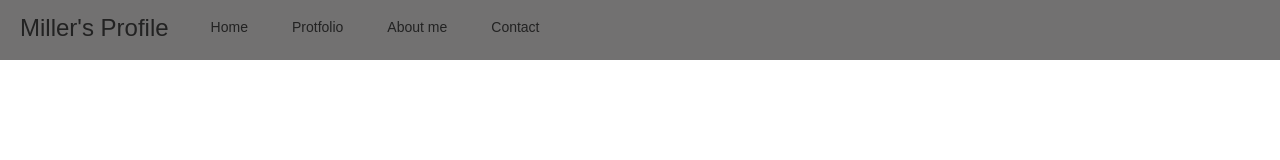
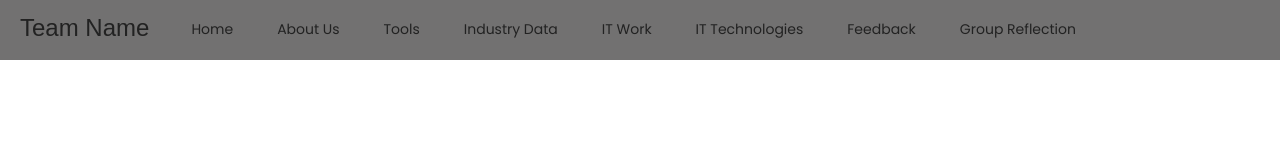
Before and after one commit to Milpz96/Test, a plain HTML site: page index.html in a window 1280 px wide. Drawn offline with Linux system fonts and the light colour scheme.

Commit message:
Update index.html

```diff
--- a/index.html
+++ b/index.html
@@ -1,26 +1,24 @@
-<!DOCTYPE html>
-<html>
+<html lang="en">
 <head>
-      <title></title>
-      <link rel="stylesheet" type="text/css" href="style.css">
-
+    <meta charset="UTF-8">
+    <meta name="viewport" content="width=device-width, initial-scale=1.0">
+    <link rel="stylesheet" href="style.css">
+    <link href="https://fonts.googleapis.com/css2?family=Poppins&display=swap" rel="stylesheet">
+    <title>ExampleOne</title>
 </head>
 <body>
-
-
-<nav>
-    <p>Miller's Profile</p>
-    <ul>
-      <li><a href="index.html">Home</a></li>
-      <li><a href="#">Protfolio</a>
-          <ul>
-              <li><a href="#">Didital Art</a></li>
-              <li><a href="#">Web Dev Art</a></li>
-              <li><a href="#">Video Stuff Art</a></li>
-          </ul>
-      </li>
-      <li><a href="#">About me</a></li>
-      <li><a href="#">Contact</a></li>
-
+    <nav>
+        <p>Team Name</p>
+            <ul>
+                <li><a href="index.html">Home</a></li>
+                <li><a href="aboutus.html">About Us</a></li>
+                <li><a href="tools.html">Tools</a></li>
+                <li><a href="Industrydata.html">Industry Data</a></li>
+                <li><a href="itwork.html">IT Work</a></li>
+                <li><a href="ittecnologies.html">IT Technologies</a></li>
+                <li><a href="feedback.html">Feedback</a></li>
+                <li><a href="groupref.html">Group Reflection</a></li>
+            </ul>
+    </nav>
 </body>
 </html>
```
